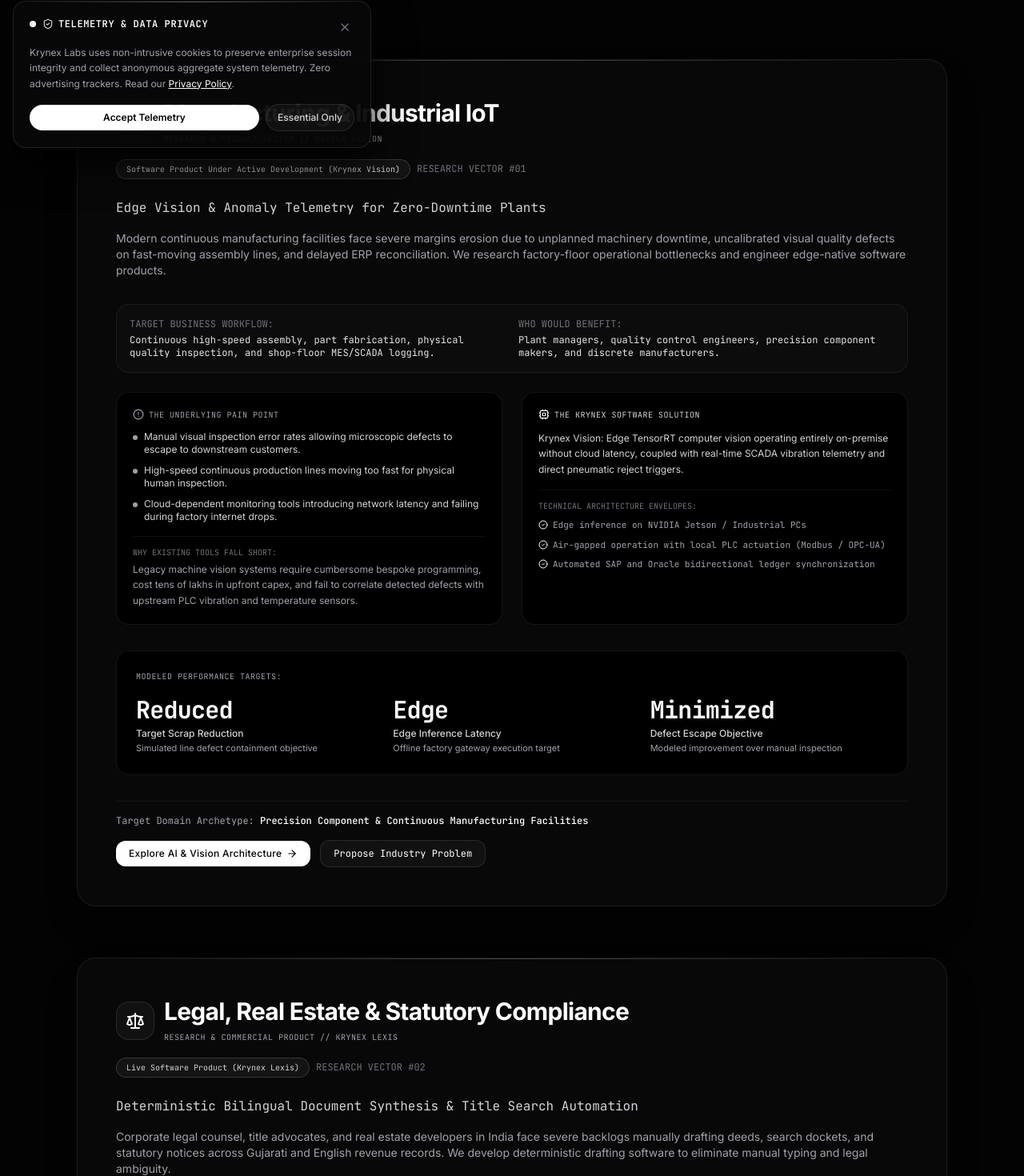
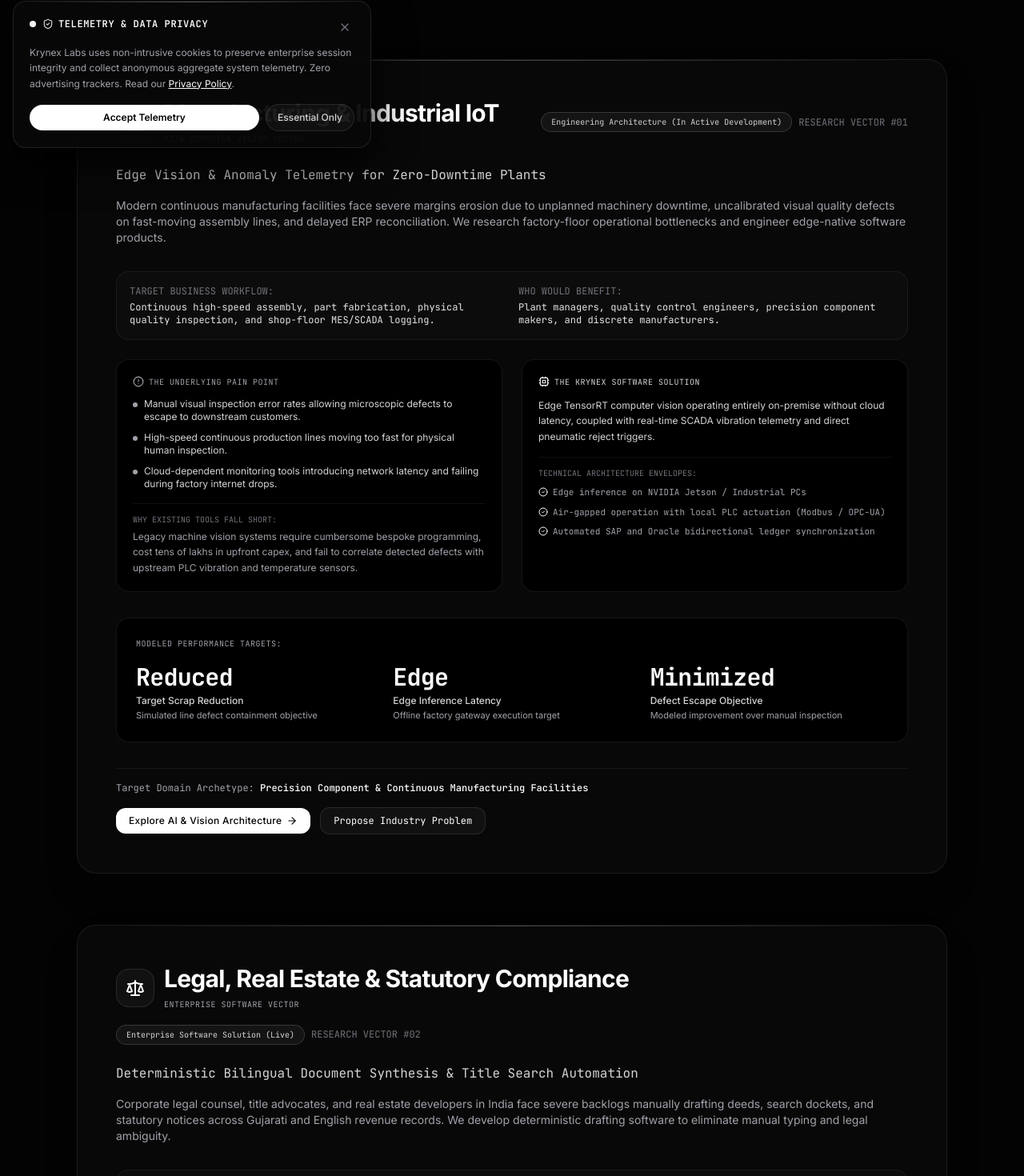
Before and after one commit to krynexlabs/krynex-labs-website, a Next.js app: page /industries in a window 1280 px wide. Shown: the part 599-2069 px from the top of the page at 80% size. Built offline with nearby package versions, Linux system fonts and the light colour scheme.

Commit message:
fix(audit): address external problem report findings - purge legacy division splits, simplify technical jargon, and ground product availability claims

```diff
--- a/src/components/BentoGrid.tsx
+++ b/src/components/BentoGrid.tsx
@@ -82,8 +82,8 @@
                 Applied Artificial Intelligence &amp; Custom ML Pipelines
               </h3>
               <p className="text-sm sm:text-base text-zinc-400 leading-relaxed mb-8 max-w-2xl">
-                Architecting neural networks, high-speed computer vision, domain-adapted NLP,
-                and automated enterprise decision systems with deterministic AST verification and validation guardrails.
+                Architecting practical neural models, high-speed computer vision, domain-adapted document intelligence,
+                and automated enterprise decision systems with verified logic and strict validation guardrails.
               </p>
 
               {/* Monochrome Node Graph with Animated Bezier Data Beams */}
--- a/src/components/ProblemSection.tsx
+++ b/src/components/ProblemSection.tsx
@@ -49,7 +49,7 @@
       ],
       investigationVector:
         "Investigating event-driven state machines and automated routing to shrink day-long approval cycles into sub-minute executions.",
-      solutionExample: "Being built in Krynex Flow via automated event-driven middleware.",
+      solutionExample: "Automated event-driven middleware and instant data routing.",
     },
     {
       id: "manual-work",
@@ -65,7 +65,7 @@
       ],
       investigationVector:
         "Designing deterministic AI compilers and document extraction engines that eliminate manual re-keying completely.",
-      solutionExample: "Resolved in Krynex Lexis with bilingual statutory deed compilation.",
+      solutionExample: "Bilingual statutory document compilation with automated validation.",
     },
     {
       id: "fragmented-info",
@@ -81,7 +81,7 @@
       ],
       investigationVector:
         "Building unified ingestion backends, automated indexation pipelines, and zero-trust data bridges.",
-      solutionExample: "Addressed via statutory automated title search in Krynex Lexis.",
+      solutionExample: "Automated multi-year title search and encumbrance indexing.",
     },
     {
       id: "expensive-tools",
@@ -113,7 +113,7 @@
       ],
       investigationVector:
         "Deploying edge computer vision and real-time SCADA telemetry for instantaneous defect isolation.",
-      solutionExample: "Being built in Krynex Vision via local edge inference nodes.",
+      solutionExample: "Air-gapped edge computer vision with instantaneous defect triggers.",
     },
     {
       id: "slow-decisions",
--- a/src/data/industries-data.ts
+++ b/src/data/industries-data.ts
@@ -27,7 +27,7 @@
   {
     slug: "manufacturing",
     name: "Manufacturing & Industrial IoT",
-    badge: "RESEARCH & PRODUCT VECTOR // KRYNEX VISION",
+    badge: "AI & COMPUTER VISION VECTOR",
     tagline: "Edge Vision & Anomaly Telemetry for Zero-Downtime Plants",
     overview:
       "Modern continuous manufacturing facilities face severe margins erosion due to unplanned machinery downtime, uncalibrated visual quality defects on fast-moving assembly lines, and delayed ERP reconciliation. We research factory-floor operational bottlenecks and engineer edge-native software products.",
@@ -41,7 +41,7 @@
     whyExistingInadequate:
       "Legacy machine vision systems require cumbersome bespoke programming, cost tens of lakhs in upfront capex, and fail to correlate detected defects with upstream PLC vibration and temperature sensors.",
     krynexSolution:
-      "Krynex Vision: Edge TensorRT computer vision operating entirely on-premise without cloud latency, coupled with real-time SCADA vibration telemetry and direct pneumatic reject triggers.",
+      "Edge TensorRT computer vision operating entirely on-premise without cloud latency, coupled with real-time SCADA vibration telemetry and direct pneumatic reject triggers.",
     architectureDetails: [
       "Edge inference on NVIDIA Jetson / Industrial PCs",
       "Air-gapped operation with local PLC actuation (Modbus / OPC-UA)",
@@ -49,7 +49,7 @@
     ],
     beneficiaries:
       "Plant managers, quality control engineers, precision component makers, and discrete manufacturers.",
-    statusLabel: "Software Product Under Active Development (Krynex Vision)",
+    statusLabel: "Engineering Architecture (In Active Development)",
     quantifiedImpact: [
       { metric: "Reduced", label: "Target Scrap Reduction", sublabel: "Simulated line defect containment objective" },
       { metric: "Edge", label: "Edge Inference Latency", sublabel: "Offline factory gateway execution target" },
@@ -57,14 +57,14 @@
     ],
     caseDossier: {
       clientType: "Precision Component & Continuous Manufacturing Facilities",
-      deployedSystem: "Krynex Vision Edge Inspection Station",
+      deployedSystem: "Edge Vision Inspection Station Architecture",
       result: "Automated surface defect inspection modeled for continuous line speed.",
     },
   },
   {
     slug: "legal",
     name: "Legal, Real Estate & Statutory Compliance",
-    badge: "RESEARCH & COMMERCIAL PRODUCT // KRYNEX LEXIS",
+    badge: "ENTERPRISE SOFTWARE VECTOR",
     tagline: "Deterministic Bilingual Document Synthesis & Title Search Automation",
     overview:
       "Corporate legal counsel, title advocates, and real estate developers in India face severe backlogs manually drafting deeds, search dockets, and statutory notices across Gujarati and English revenue records. We develop deterministic drafting software to eliminate manual typing and legal ambiguity.",
@@ -78,7 +78,7 @@
     whyExistingInadequate:
       "Static word processors and generic LLM chat wrappers lack statutory grammar guardrails, hallucinate non-existent citations, and risk confidentiality breaches when sensitive client property dockets are uploaded to public clouds.",
     krynexSolution:
-      "Krynex Lexis: India's bilingual legal drafting and title clearance intelligence platform, compiling verified draft deeds in seconds with deterministic statutory verification.",
+      "India's bilingual legal drafting and title clearance intelligence platform, compiling verified draft deeds in seconds with deterministic statutory verification.",
     architectureDetails: [
       "Bilingual Gujarati and English legal vocabulary grammar compiler",
       "Automated revenue record ingestion (Village Form 7/12, 8A, Index-II)",
@@ -86,7 +86,7 @@
     ],
     beneficiaries:
       "Corporate legal counsel, title clearance advocates, real estate developers, and statutory compliance panels.",
-    statusLabel: "Live Software Product (Krynex Lexis)",
+    statusLabel: "Enterprise Software Solution (Live)",
     quantifiedImpact: [
       { metric: "Target", label: "Drafting Time Reduction", sublabel: "Modeled time reduction vs manual drafting" },
       { metric: "Native", label: "Bilingual Alignment", sublabel: "Native Gujarati legal terminology alignment" },
@@ -94,14 +94,14 @@
     ],
     caseDossier: {
       clientType: "Real Estate Developers & Legal Firm Title Teams",
-      deployedSystem: "Krynex Lexis Statutory Drafting Suite",
+      deployedSystem: "Bilingual Statutory Drafting Suite",
       result: "Rapid bilingual deed compilation prototype with automated stamp duty and registration calculations.",
     },
   },
   {
     slug: "logistics",
     name: "Logistics & Multimodal Supply Chain",
-    badge: "EXPLORATION & RESEARCH VECTOR // INTEGRATION WITH KRYNEX FLOW",
+    badge: "CLOUD & EVENT STREAMING VECTOR",
     tagline: "Automated Shipping Manifest Ingestion & Terminal Gate Telematics",
     overview:
       "Freight forwarders, container terminal operators, and fleet logistics hubs lose millions annually to paperwork bottlenecks at port gates, demurrage penalties, and disconnected transport management systems.",
@@ -115,24 +115,24 @@
     whyExistingInadequate:
       "Off-the-shelf OCR tools fail on low-resolution scanned manifests and lack direct bidirectional hooks into port operating systems (TOS) and customs portals.",
     krynexSolution:
-      "Krynex Flow Orchestration: High-throughput event middleware and document extraction pipeline that reconciles shipping documents against customs databases in seconds.",
+      "High-throughput event middleware and document extraction pipeline that reconciles shipping documents against customs databases in seconds.",
     architectureDetails: [
       "Multilingual shipping manifest and bill-of-lading neural extraction",
       "Sub-second event synchronization with inland container depot databases",
-      "Distributed Kafka event pipeline with guaranteed delivery",
+      "Distributed Kafka event pipeline with deterministic delivery",
     ],
     beneficiaries:
       "Container terminal operators, customs house agents (CHA), freight forwarders, and intermodal transport fleets.",
-    statusLabel: "Software Product Under Active Development (Krynex Flow)",
+    statusLabel: "Streaming Data Architecture (In Development)",
     quantifiedImpact: [
-      { metric: "Rapid", label: "Target Gate Turnaround", sublabel: "Modeled improvement from manual baselines" },
-      { metric: "Rapid", label: "Document Ingestion Speed", sublabel: "Automated extraction without human re-keying" },
-      { metric: "Zero", label: "Clerical Schema Errors", sublabel: "Enforced via deterministic validation rules" },
+      { metric: "Rapid", label: "Gate Clearance Target", sublabel: "Simulated manifest triage window objective" },
+      { metric: "Automated", label: "Ingestion Acceleration", sublabel: "Modeled EDI processing speed vs manual entry" },
+      { metric: "Target", label: "Reconciliation", sublabel: "3-way ERP document matching objective" },
     ],
     caseDossier: {
-      clientType: "Intermodal Container Freight Operators & Terminal Hubs",
-      deployedSystem: "Krynex Flow Document & Event Middleware",
-      result: "Modeled shipping manifest ingestion and real-time ERP/TOS synchronization architecture.",
+      clientType: "Port Terminals & Intermodal Logistics Fleets",
+      deployedSystem: "Manifest Telematics & Gate Event Pipeline",
+      result: "High-throughput document extraction and ledger synchronization prototype.",
     },
   },
   {
```
Also changed, not shown: src/data/solutions-data.ts (+5 -5 lines).
